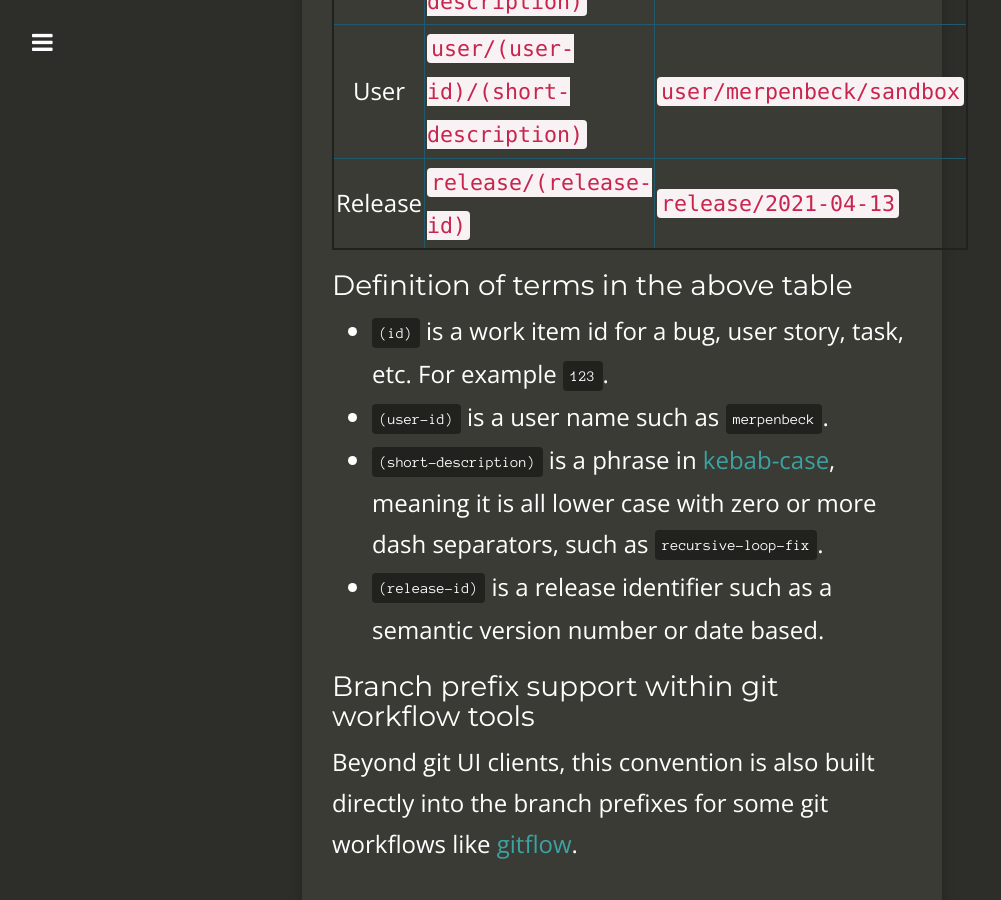
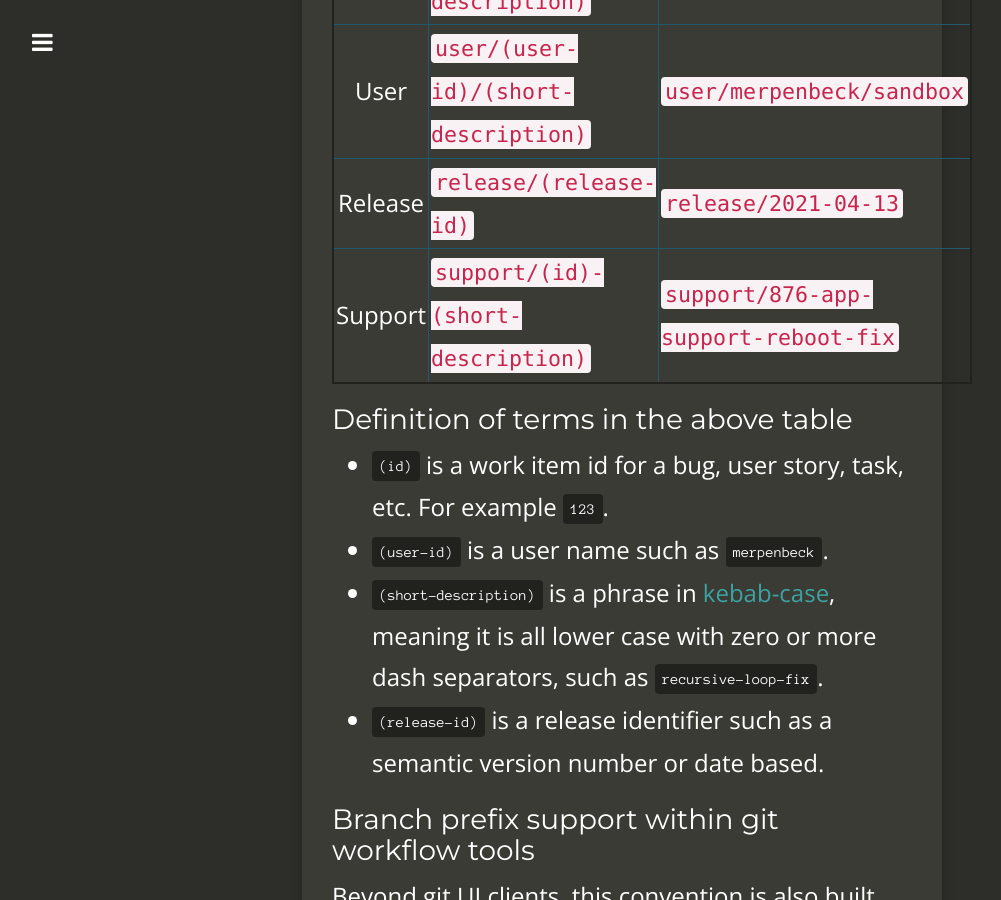
Before and after one commit to GitMje/gitmje.github.io, a Jekyll site: the page built from _posts/2021-03-01-git-naming-conventions.md, in a window 1280 px wide and 900 px high, scrolled down 4126 px. Shown: the whole window, without its empty margins (18-1019 px from the left). Built offline with Jekyll 4.4.1, drawn with Linux system fonts in a browser that asks for light colours; nearby versions of some CDN libraries.

Commit message:
Add support prefix

```diff
--- a/_posts/2021-03-01-git-naming-conventions.md
+++ b/_posts/2021-03-01-git-naming-conventions.md
@@ -42,6 +42,7 @@ Notice how tools most git client tools like [GitKraken](https://www.gitkraken.co
 | Topic | `topic/(id)-(short-description)` | `topic/456-query-optimization` |
 | User | `user/(user-id)/(short-description)` | `user/merpenbeck/sandbox` |
 | Release | `release/(release-id)` | `release/2021-04-13`|
+| Support | `support/(id)-(short-description)` | `support/876-app-support-reboot-fix`|
 
 ### Definition of terms in the above table
 
```
